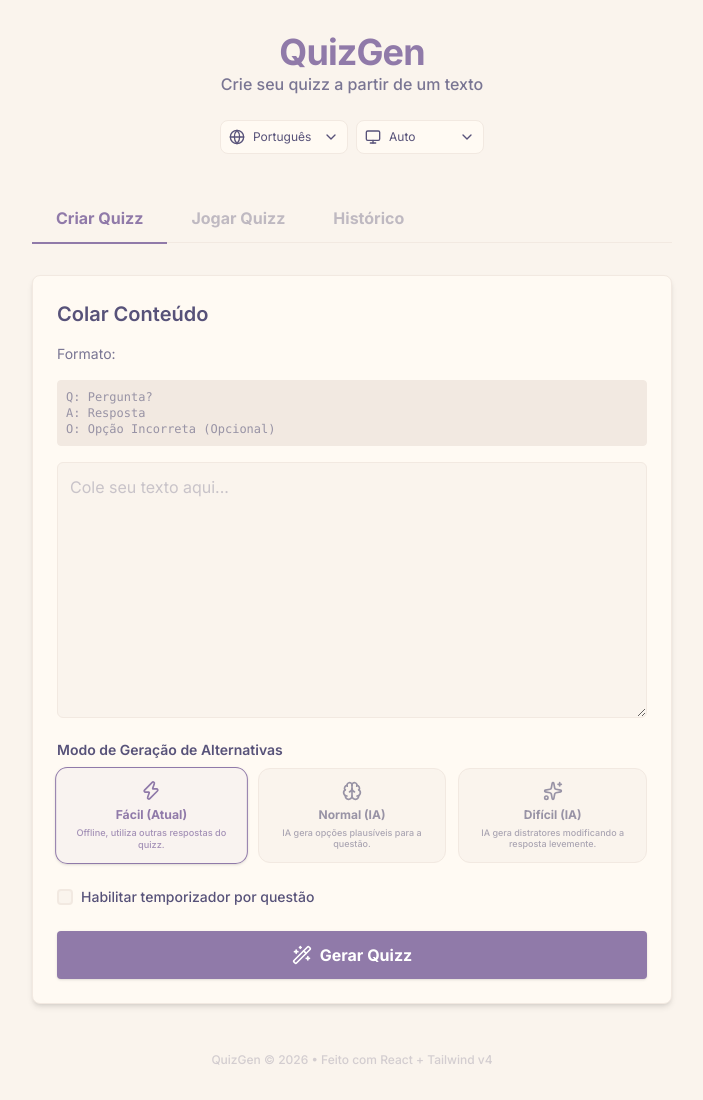
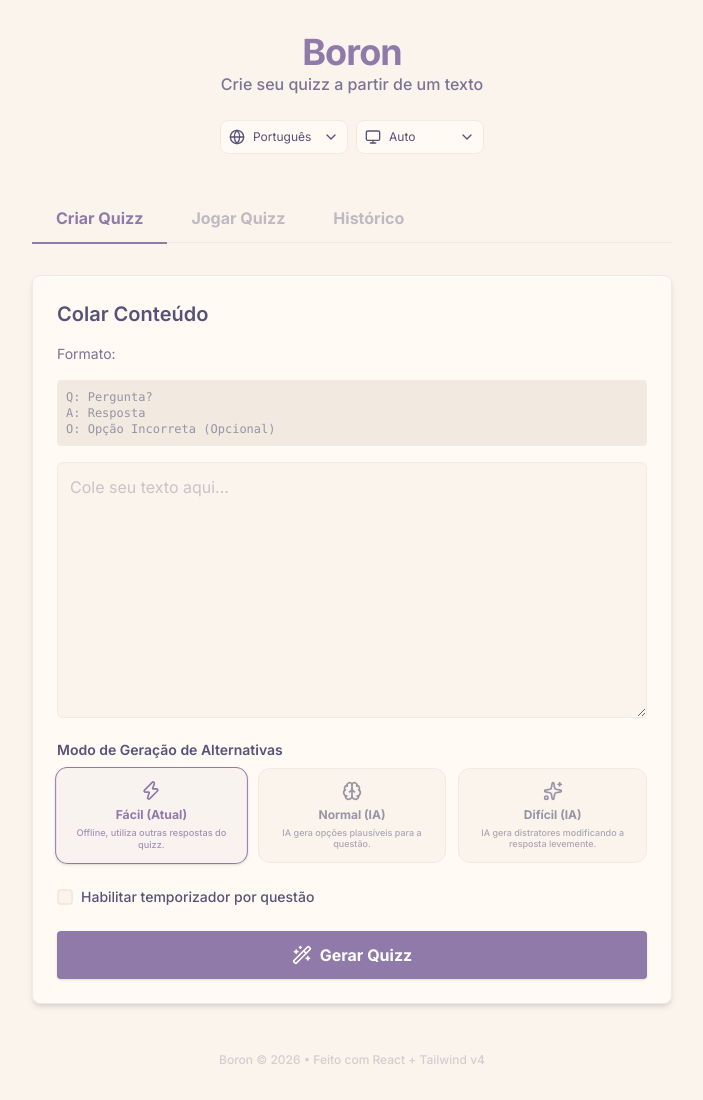
Before and after one commit to ikidoncc/quizgen, a React (Vite) app: page / in a window 1280 px wide. Shown: the whole page, without its empty margins (288-991 px from the left). Built offline with nearby package versions, Linux system fonts and the light colour scheme.

Commit message:
Rename project to Boron

```diff
--- a/index.html
+++ b/index.html
@@ -7,7 +7,7 @@
     <link rel="preconnect" href="https://fonts.googleapis.com" />
     <link rel="preconnect" href="https://fonts.gstatic.com" crossorigin />
     <link href="https://fonts.googleapis.com/css2?family=Inter:opsz,wght@14..32,400..700&display=swap" rel="stylesheet" />
-    <title>QuizGen - Gerador de Quizzes</title>
+    <title>Boron</title>
   </head>
   <body>
     <div id="root"></div>
--- a/package.json
+++ b/package.json
@@ -1,5 +1,5 @@
 {
-	"name": "temp-setup",
+	"name": "boron",
 	"private": true,
 	"version": "0.0.0",
 	"type": "module",
--- a/src/locales/en/translation.json
+++ b/src/locales/en/translation.json
@@ -1,10 +1,10 @@
 {
 	"app": {
-		"title": "QuizGen",
+		"title": "Boron",
 		"subtitle": "Create your quiz from a text"
 	},
 	"seo": {
-		"title": "QuizGen - Quiz Generator"
+		"title": "Boron"
 	},
 	"lang": {
 		"pt-BR": "Português",
@@ -19,7 +19,7 @@
 		"message": "No quiz generated yet.",
 		"action": "Go to Create Quiz"
 	},
-	"footer": "QuizGen © 2026 • Made with React + Tailwind v4",
+	"footer": "Boron © 2026 • Made with React + Tailwind v4",
 	"create": {
 		"heading": "Paste Content",
 		"formatLabel": "Format:",
--- a/src/locales/pt-BR/translation.json
+++ b/src/locales/pt-BR/translation.json
@@ -1,10 +1,10 @@
 {
 	"app": {
-		"title": "QuizGen",
+		"title": "Boron",
 		"subtitle": "Crie seu quizz a partir de um texto"
 	},
 	"seo": {
-		"title": "QuizGen - Gerador de Quizzes"
+		"title": "Boron"
 	},
 	"lang": {
 		"pt-BR": "Português",
@@ -19,7 +19,7 @@
 		"message": "Nenhum quizz gerado ainda.",
 		"action": "Ir para Criar Quizz"
 	},
-	"footer": "QuizGen © 2026 • Feito com React + Tailwind v4",
+	"footer": "Boron © 2026 • Feito com React + Tailwind v4",
 	"create": {
 		"heading": "Colar Conteúdo",
 		"formatLabel": "Formato:",
```
Also changed, not shown: 1 other file (tests, documents, lock files or other folders).
